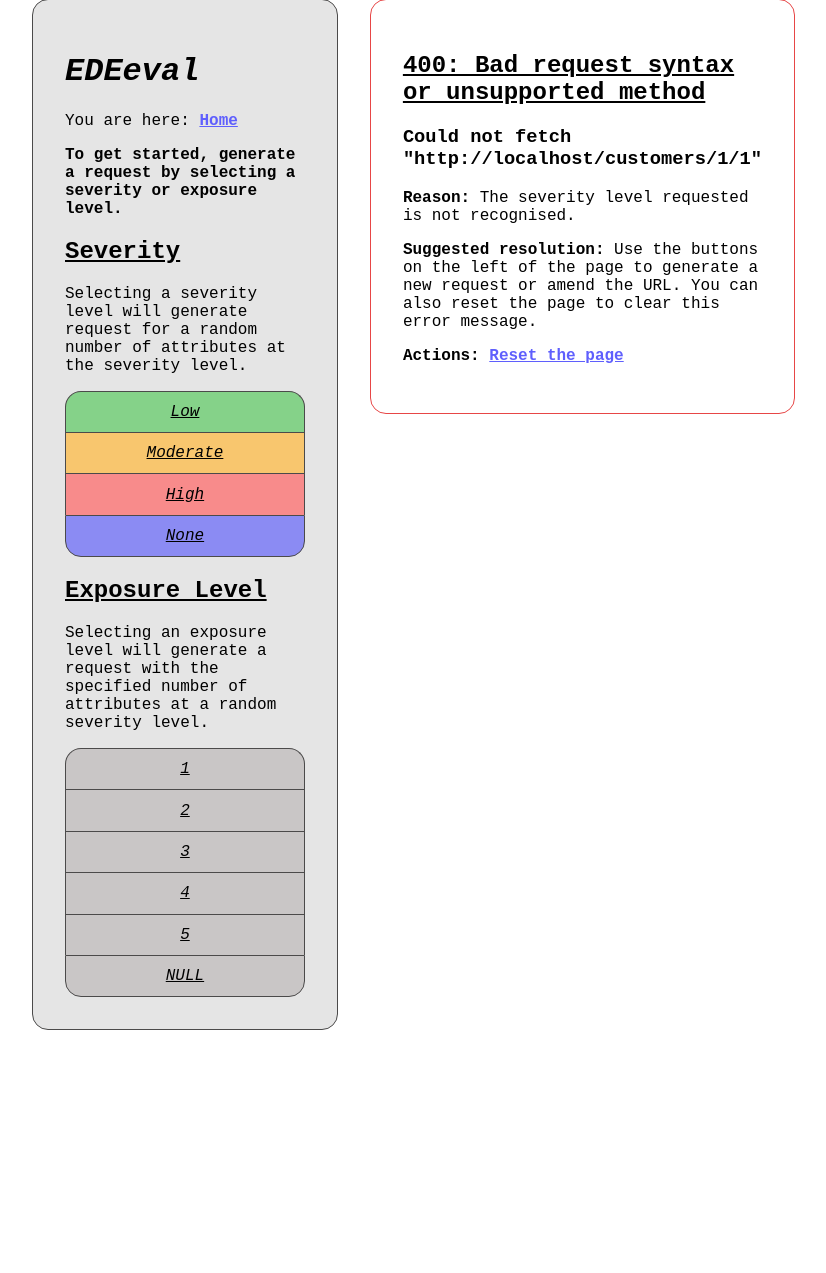
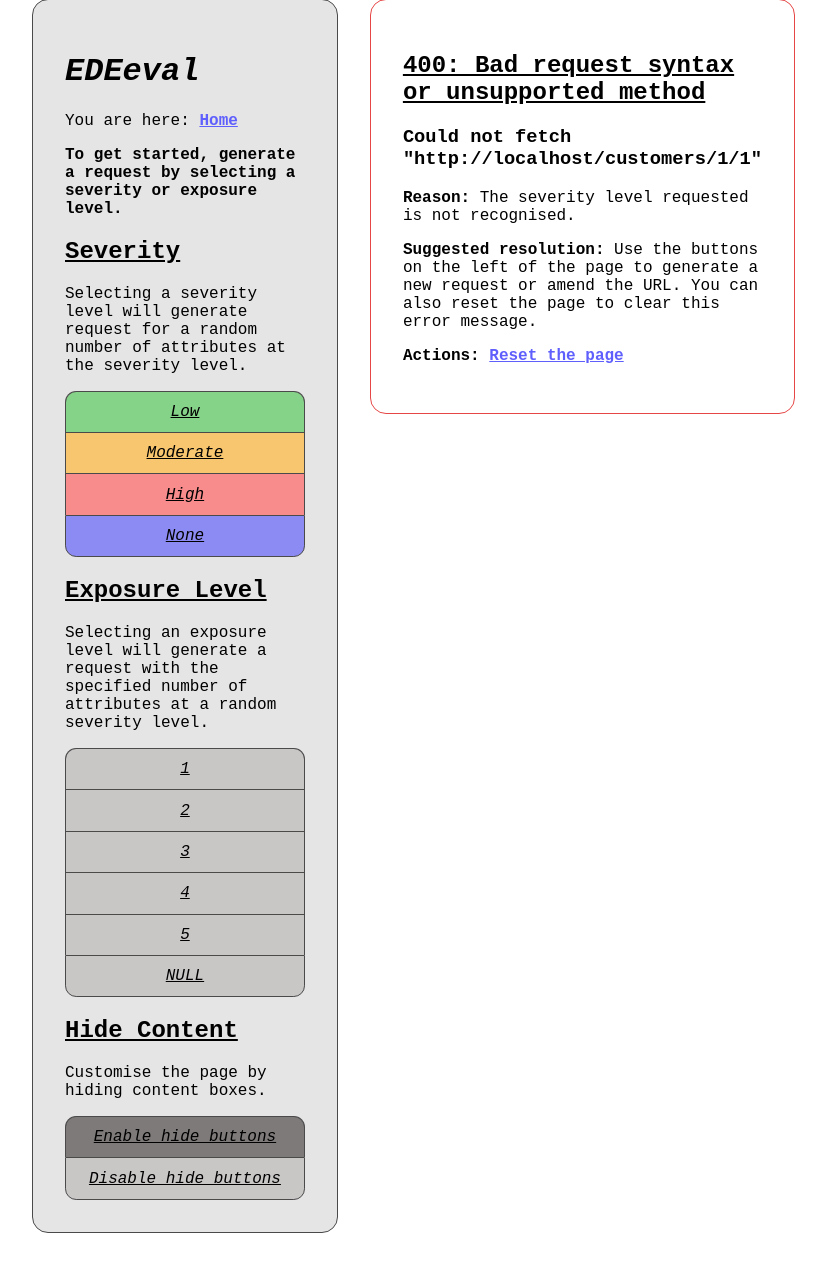
Before and after one commit to rmaclell/EDE-Simulator, a Flask app: page /customers/1/1 in a window 1280 px wide. Shown: the part 41-1314 px from the top of the page, without its empty margins (8-834 px from the left). Before the commit the page ends 1071 px from the top, so only its background shows below. Run offline with Flask 3, Linux system fonts and the light colour scheme.

Commit message:
Implemented client filtering and started work on hiding page content.

```diff
--- a/app.py
+++ b/app.py
@@ -1,14 +1,17 @@
 import http
+import os
 import random
-from flask import Flask, request, url_for, render_template, jsonify
+from flask import Flask, request, render_template, jsonify, session
 from internal_services import generate_request_chain, construct_json_response, handle_request_chain, get_attribute_list, \
-    fetch_data
+    fetch_data, filter_attributes
 
 app = Flask(__name__)
+app.config["SECRET_KEY"] = os.urandom(12).hex()
 
 _MIN_ATTRIBUTES = 1
 _MAX_ATTRIBUTES = 5
 _SEVERITY_LVLS = ["low", "mod", "high"]
+_HIDE_ELEMENTS = ["Request", "Response", "Filter", "Attributes"]
 
 
 @app.route("/")
@@ -29,11 +32,13 @@ def customer_data(severity_lvl, num_attributes):
     if num_attributes in range(_MIN_ATTRIBUTES, _MAX_ATTRIBUTES + 1):
         if severity_lvl in _SEVERITY_LVLS:
             attribute_list = get_attribute_list(severity_lvl)
+            consumed_attributes, unconsumed_attributes = filter_attributes(num_attributes, attribute_list)
             request_chain = generate_request_chain(severity_lvl, attribute_list, len(attribute_list))
             response_data = handle_request_chain(request_chain)
             return render_template("home.html", request_url=request.url, request_method=request.method,
-                                   response_data=response_data, num_attributes=num_attributes, attribute_list=attribute_list,
-                                   status=http.HTTPStatus.OK.value)
+                                   response_data=response_data, num_attributes=num_attributes,
+                                   attribute_list=attribute_list, consumed_attributes=consumed_attributes,
+                                   unconsumed_attributes=unconsumed_attributes, status=http.HTTPStatus.OK.value)
         elif severity_lvl == "none":
             selected_entity = random.choice(_SEVERITY_LVLS)
             attribute_list = get_attribute_list(selected_entity)
@@ -41,16 +46,22 @@ def customer_data(severity_lvl, num_attributes):
             request_chain = generate_request_chain(selected_entity, selected_attributes, len(selected_attributes))
             response_data = handle_request_chain(request_chain)
             return render_template("home.html", request_url=request.url, request_method=request.method,
-                                   response_data=response_data, num_attributes=num_attributes, attribute_list=attribute_list,
-                                   status=http.HTTPStatus.OK.value)
+                                   response_data=response_data, num_attributes=num_attributes,
+                                   attribute_list=selected_attributes, status=http.HTTPStatus.OK.value)
         else:
             return render_template('home.html', status_value=http.HTTPStatus.BAD_REQUEST.value,
                                    status_desc=http.HTTPStatus.BAD_REQUEST.description, request_url=request.url,
                                    error="The severity level requested is not recognised.")
     else:
-        return render_template('home.html', status_value=http.HTTPStatus.BAD_REQUEST.value,
-                               status_desc=http.HTTPStatus.BAD_REQUEST.description, request_url=request.url,
-                               error="The number of attributes requested is invalid.")
+        if severity_lvl in _SEVERITY_LVLS:
+            return render_template('home.html', status_value=http.HTTPStatus.BAD_REQUEST.value,
+                                   status_desc=http.HTTPStatus.BAD_REQUEST.description, request_url=request.url,
+                                   error="The number of attributes requested is invalid.")
+        else:
+            return render_template('home.html', status_value=http.HTTPStatus.BAD_REQUEST.value,
+                                   status_desc=http.HTTPStatus.BAD_REQUEST.description, request_url=request.url,
+                                   error="The severity level is not recognised and the number of attributes requested "
+                                         "is invalid.")
 
 
 @app.route("/segments/<severity_lvl>/")
@@ -68,5 +79,36 @@ def customer_segments(severity_lvl):
         return jsonify(http.HTTPStatus.BAD_REQUEST.value, "The security level requested is not recognised.")
 
 
+@app.route("/session/")
+def manage_session():
+    if request.args.get("hide_button"):
+        if request.args.get("hide_button") == "True" or "False":
+            session['HIDE_BUTTON'] = request.args.get("hide_button")
+            print(session)
+            return render_template("home.html")
+        else:
+            return render_template("home.html")
+    elif request.args.get("hide_element"):
+        if request.args.get("hide_element") in _HIDE_ELEMENTS:
+            hidden_elements = session.get("HIDDEN_ELEMENTS")
+            hidden_elements.append(request.args.get("hide_element"))
+            session["HIDDEN_ELEMENTS"] = hidden_elements
+            print(session)
+    elif request.args.get("unhide_element"):
+        if request.args.get("unhide_element") in _HIDE_ELEMENTS:
+            hidden_elements = session.get("HIDDEN_ELEMENTS")
+            hidden_elements.remove(request.args.get("unhide_element"))
+            session["HIDDEN_ELEMENTS"] = hidden_elements
+            print(session)
+    elif request.args.get("clear"):
+        if request.args.get("clear") == "True":
+            session.clear()
+            return render_template("home.html")
+        else:
+            return render_template("home.html")
+    else:
+        return render_template("home.html")
+
+
 if __name__ == "__main__":
     app.run()
--- a/static/css/base.css
+++ b/static/css/base.css
@@ -44,24 +44,6 @@ a {
     font-weight: bold;
 }
 
-/* content boxes */
-.content-box{
-    padding: 2rem;
-    margin-bottom: 2rem;
-    margin-left: 2em;
-    border-width: 0.1rem;
-    border-style: solid;
-    border-color: #4b4a4a;
-    border-radius: 1rem;
-    height: 20rem;
-}
-
-#error-box {
-    border-color: #e74646;
-    height: auto;
-}
-
-
 /* button group main style */
 .button-group .button {
     border-color: #4b4a4a;
@@ -82,11 +64,17 @@ a {
     background-color: #c9c6c6;
 }
 
+.option-disabled {
+    pointer-events: none;
+    text-decoration: none;
+    background-color: #7e7a7a;
+}
+
 /* individual button style */
 #button-low{
     background-color: #85d289;
-    border-top-left-radius: 1rem;
-    border-top-right-radius: 1rem;
+    border-top-left-radius: 0.7rem;
+    border-top-right-radius: 0.7rem;
 }
 #button-low:hover {
     background-color: #57965a;
@@ -118,8 +106,8 @@ a {
 
 #button-none {
     background-color: #8b8bf3;
-    border-bottom-left-radius: 1rem;
-    border-bottom-right-radius: 1rem;
+    border-bottom-left-radius: 0.7rem;
+    border-bottom-right-radius: 0.7rem;
 }
 
 #button-none:hover {
@@ -131,13 +119,23 @@ a {
 }
 
 #button-one {
-    border-top-left-radius: 1rem;
-    border-top-right-radius: 1rem;
+    border-top-left-radius: 0.7rem;
+    border-top-right-radius: 0.7rem;
 }
 
 #button-null{
-    border-bottom-left-radius: 1rem;
-    border-bottom-right-radius: 1rem;
+    border-bottom-left-radius: 0.7rem;
+    border-bottom-right-radius: 0.7rem;
+}
+
+#button-hide-enable {
+    border-top-left-radius: 0.7rem;
+    border-top-right-radius: 0.7rem;
+}
+
+#button-hide-disable {
+    border-bottom-left-radius: 0.7rem;
+    border-bottom-right-radius: 0.7rem;
 }
 
 .button:hover{
--- a/templates/base.html
+++ b/templates/base.html
@@ -30,8 +30,19 @@
             <a id="button-two" class="button" href="http://127.0.0.1:5000/customers/{{ ['low','mod','high'] | random }}/2">2</a>
             <a id="button-three" class="button" href="http://127.0.0.1:5000/customers/{{ ['low','mod','high'] | random }}/3">3</a>
             <a id="button-four" class="button" href="http://127.0.0.1:5000/customers/{{ ['low','mod','high'] | random }}/4">4</a>
-            <a id="button-five" class="button" href="http://127.0.0.1:5000/customers/{{ ['low','mod','high'] | random }}/2">5</a>
+            <a id="button-five" class="button" href="http://127.0.0.1:5000/customers/{{ ['low','mod','high'] | random }}/5">5</a>
             <a id="button-null" class="button" href="http://127.0.0.1:5000/customers/none/{{ range(1,6) | random }}">NULL</a>
+        </div>
+        <h2>Hide Content</h2>
+        <p>Customise the page by hiding content boxes.</p>
+        <div class="button-group">
+            {% if session['HIDE_BUTTON'] == 'False' %}
+            <a id="button-hide-enable" class="button" href="{{ url_for('manage_session',hide_button='True') }}">Enable hide buttons</a>
+            <a id="button-hide-disable" class="button option-disabled" href="{{ url_for('manage_session',hide_button='False') }}">Disable hide buttons</a>
+            {% else %}
+            <a id="button-hide-enable" class="button option-disabled" href="{{ url_for('manage_session',hide_button='True') }}">Enable hide buttons</a>
+            <a id="button-hide-disable" class="button" href="{{ url_for('manage_session',hide_button='False') }}">Disable hide buttons</a>
+            {% endif %}
         </div>
     </div>
     <div class="column-a">
--- a/templates/home.html
+++ b/templates/home.html
@@ -1,7 +1,7 @@
 {%- extends 'base.html' -%}
 {%- block page_title -%}Home&nbsp{%- endblock -%}
-{%- block page_style -%}
-<link href="{{ url_for('static',filename='css/home.css') }}" rel="stylesheet" xmlns="http://www.w3.org/1999/html" xmlns="http://www.w3.org/1999/html">
+{%- block page_styles -%}
+<link href="{{ url_for('static',filename='css/home.css') }}" rel="stylesheet">
 {%- endblock -%}
 {%- block nav_info -%}
 <a class="link-in-text" href="{{ url_for('home') }}">Home</a>
@@ -18,6 +18,9 @@
         <p><strong>Method:</strong> {{ request_method }}<p>
         <p><strong>Accept:</strong> application/json<p>
         {% endif %}
+    {% if session['HIDE_BUTTON'] == 'True'%}
+    <a class="button hide-button" href="{{ url_for('manage_session', hide_element='Request') }}">Hide the <strong>Request</strong> content box</a>
+    {% endif %}
 </div>
     {% else %}
 <div id="error-box" class="content-box">
@@ -32,18 +35,29 @@
 <div id="bottom-row-a" class="content-box">
     <h2>Filter</h2>
     {% if num_attributes is defined %}
-    <p>{{ num_attributes }} attributes were consumed from the response:</p>
+        {% if num_attributes > 1 %}
+        <p>{{ num_attributes }} attributes were consumed from the response:</p>
+        {% else %}
+        <p>{{ num_attributes }} attribute was consumed from the response:</p>
+        {% endif %}
     {% if response_data is defined %}
     <ul>
-        {% for i in range(num_attributes) %}
-             <li>{{ attribute_list[i] }}: {{ response_data.get(attribute_list[i]) }} </li>
-        {% set dummy_var = attribute_list.pop(i) %}
-        {% endfor %}
+        {% if consumed_attributes is defined %}
+            {% for attribute in consumed_attributes %}
+            <li>{{ attribute }}: {{ response_data[attribute] }}</li>
+            {% endfor %}
+        {% else %}
+            {% for attribute in attribute_list %}
+            <li>{{ attribute }}: {{ response_data[attribute] }}</li>
+            {% endfor %}
+        {% endif %}
     </ul>
-    {{ attribute_list }}
     {% endif %}
     {% else %}
     <p>The consumed attributes from the response will appear here.</p>
+    {% endif %}
+    {% if session['HIDE_BUTTON'] == 'True'%}
+    <a class="button hide-button" href="{{ url_for('manage_session', hide_element='Filter') }}">Hide the <strong>Filter</strong> content box</a>
     {% endif %}
 </div>
 {% endif %}
@@ -57,10 +71,29 @@
         [{{ status }},
         {{ response_data }}]
     {% endif %}
+    {% if session['HIDE_BUTTON'] == 'True'%}
+    <a class="button hide-button" href="{{ url_for('manage_session', hide_element='Response') }}">Hide the <strong>Response</strong> content box</a>
+    {% endif %}
 </div>
 <div id="bottom-row-b" class="content-box">
     <h2>Attributes</h2>
-    <p>Unconsumed attributes can be seen here, if requested.</p>
+    {% if unconsumed_attributes is not defined %}
+        {% if attribute_list|length == num_attributes %}
+        <p>All attributes from the response were consumed. </p>
+        {% else %}
+        <p>Unconsumed attributes can be seen here, if requested.</p>
+        {% endif %}
+    {% else %}
+    <p>{{ unconsumed_attributes|length }} attributes are unconsumed from the response:</p>
+    <ul>
+        {% for attribute in unconsumed_attributes %}
+        <li>{{ attribute }}: {{ response_data[attribute] }}</li>
+        {% endfor %}
+    </ul>
+    {% endif %}
+    {% if session['HIDE_BUTTON'] == 'True'%}
+    <a class="button hide-button" href="{{ url_for('manage_session', hide_element='Attributes') }}">Hide the <strong>Attributes</strong> content box</a>
+    {% endif %}
 </div>
 {% endif %}
 {%- endblock -%}
```
Also changed, not shown: internal_services.py (+20 -1 lines), static/css/home.css (+24 -9 lines).
